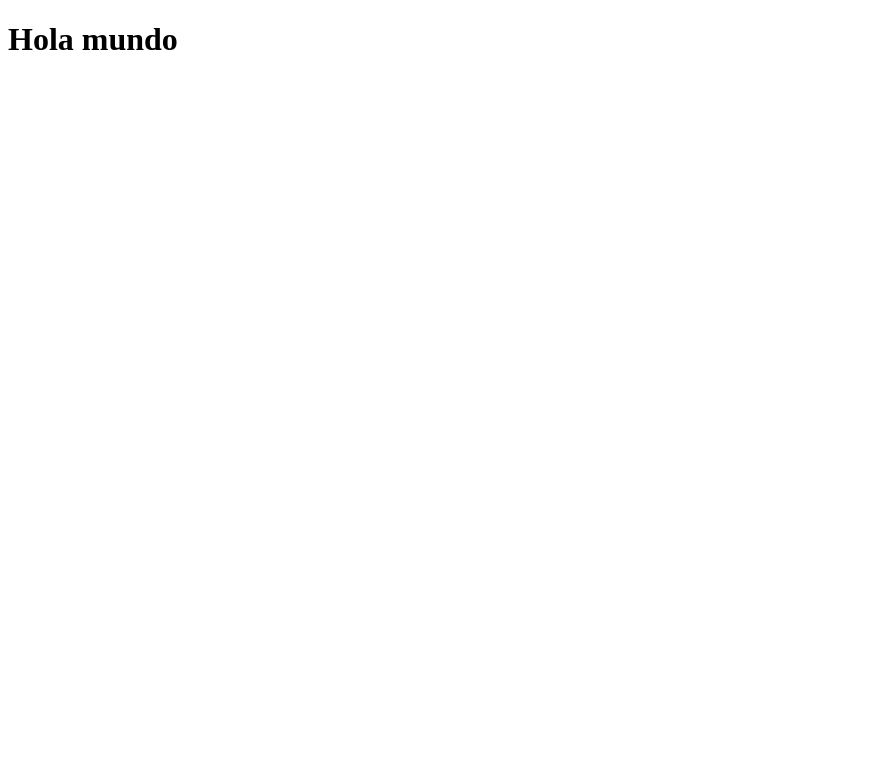
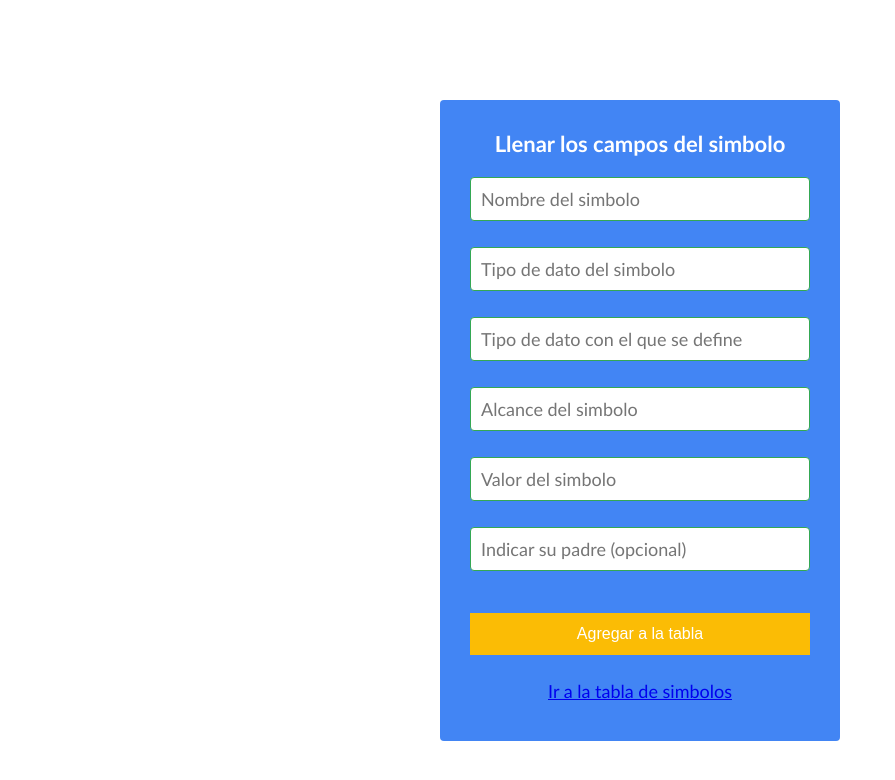
Before and after one commit to LimbersMay/automatasProject, a website: page public/index.html in a window 1280 px wide. Shown: the whole page, without its empty margins (0-895 px from the left). Drawn offline with Linux system fonts and the light colour scheme.

Commit message:
Se agrega el formulario y la tabla

```diff
--- a/public/index.html
+++ b/public/index.html
@@ -4,9 +4,20 @@
     <meta charset="UTF-8">
     <meta http-equiv="X-UA-Compatible" content="IE=edge">
     <meta name="viewport" content="width=device-width, initial-scale=1.0">
-    <title>Document</title>
+    <link rel="stylesheet" href="style.css">
+    <title>Project</title>
 </head>
 <body>
-    <h1>Hola mundo</h1>
+    <section class="form-register">
+        <h4>Llenar los campos del simbolo</h4>
+        <input class="controls" type="text" name="name" id="name" placeholder="Nombre del simbolo">
+        <input class="controls" type="text" name="dataType" id="dataType" placeholder="Tipo de dato del simbolo">
+        <input class="controls" type="text" name="type" id="type" placeholder="Tipo de dato con el que se define">
+        <input class="controls" type="text" name="scope" id="scope" placeholder="Alcance del simbolo">
+        <input class="controls" type="text" name="line" id="line" placeholder="Valor del simbolo">
+        <input class="controls" type="text" name="father" id="father" placeholder="Indicar su padre (opcional)">
+        <input class="botons" type="submit" value="Agregar a la tabla">
+        <p><a href="#">Ir a la tabla de simbolos</a></p>
+    </section>
 </body>
 </html>
--- /dev/null
+++ b/public/style.css
@@ -0,0 +1,60 @@
+*{
+    margin: 0;
+    padding: 0;
+    box-sizing: border-box;
+}
+
+.form-register {
+    width: 400px;
+    background: #4285F4;
+    padding: 30px;
+    margin: auto;
+    margin-top: 100px;
+    border-radius: 4px;
+    font-family: 'calibri';
+    color: white;
+    }
+
+.form-register h4 {
+    text-align: center;
+    font-size: 22px;
+    margin-bottom: 20px;
+}
+
+.controls {
+    width: 100%;
+    background: #FFFF;
+    padding: 10px;
+    border-radius: 4px;
+    margin-bottom: 26px;
+    border: 1px solid #34A853;
+    font-family: 'calibri';
+    font-size: 18px;
+    }
+
+.form-register p {
+    height: 40px;
+    text-align: center;
+    font-size: 18px;
+    line-height: 40px;
+}
+
+.form-register a:hover {
+    color: white;
+    text-decoration: underline;
+}
+
+.form-register .botons {
+    width: 100%;
+    background: #FBBC05;
+    border: none;
+    padding: 12px;
+    color: white;
+    margin: 16px 0;
+    font-size: 16px;
+    cursor: pointer;
+}
+
+.form-register .botons:hover {
+    background: #EA4335;
+}
--- /dev/null
+++ b/public/style2.css
@@ -0,0 +1,49 @@
+* {
+    margin: 0;
+    padding: 0;
+    box-sizing: border-box;
+    font-family: sans-serif;
+}
+
+body {
+    display: flex;
+    align-items: center;
+    justify-content: center;
+    min-height: 100vh;
+    background: linear-gradient(#FFFFFF, #FFFFFF);
+}
+
+.container {
+    border: solid 1px #4285F4;
+}
+
+table {
+    color: black;
+    font-size: 14px;
+    table-layout: fixed;
+    border-collapse: collapse;
+}
+
+thead {
+    background: #FBBC05;
+}
+
+th {
+    padding: 20px 15px ;
+    font-weight: 700;
+    text-transform: uppercase;
+}
+
+td {
+    padding: 15px;
+    border-bottom: solid 1px rgba(255, 255, 255, 0.2);
+}
+
+
+tbody tr {
+    cursor: pointer;
+}
+
+tbody tr:hover {
+    background: #EA4335;
+}
```
Also changed, not shown: public/symbolTable.html (added, +39 -0 lines).
